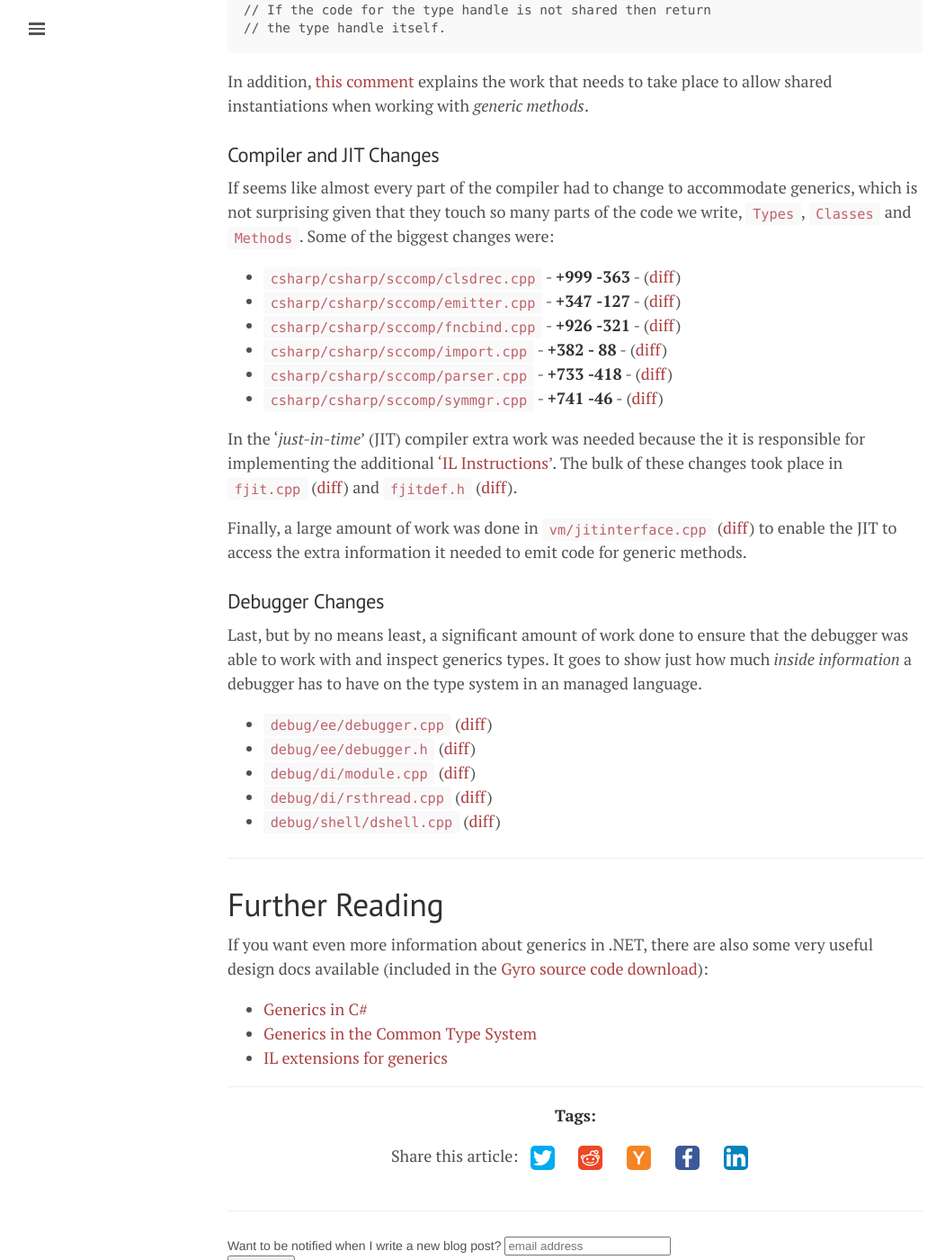
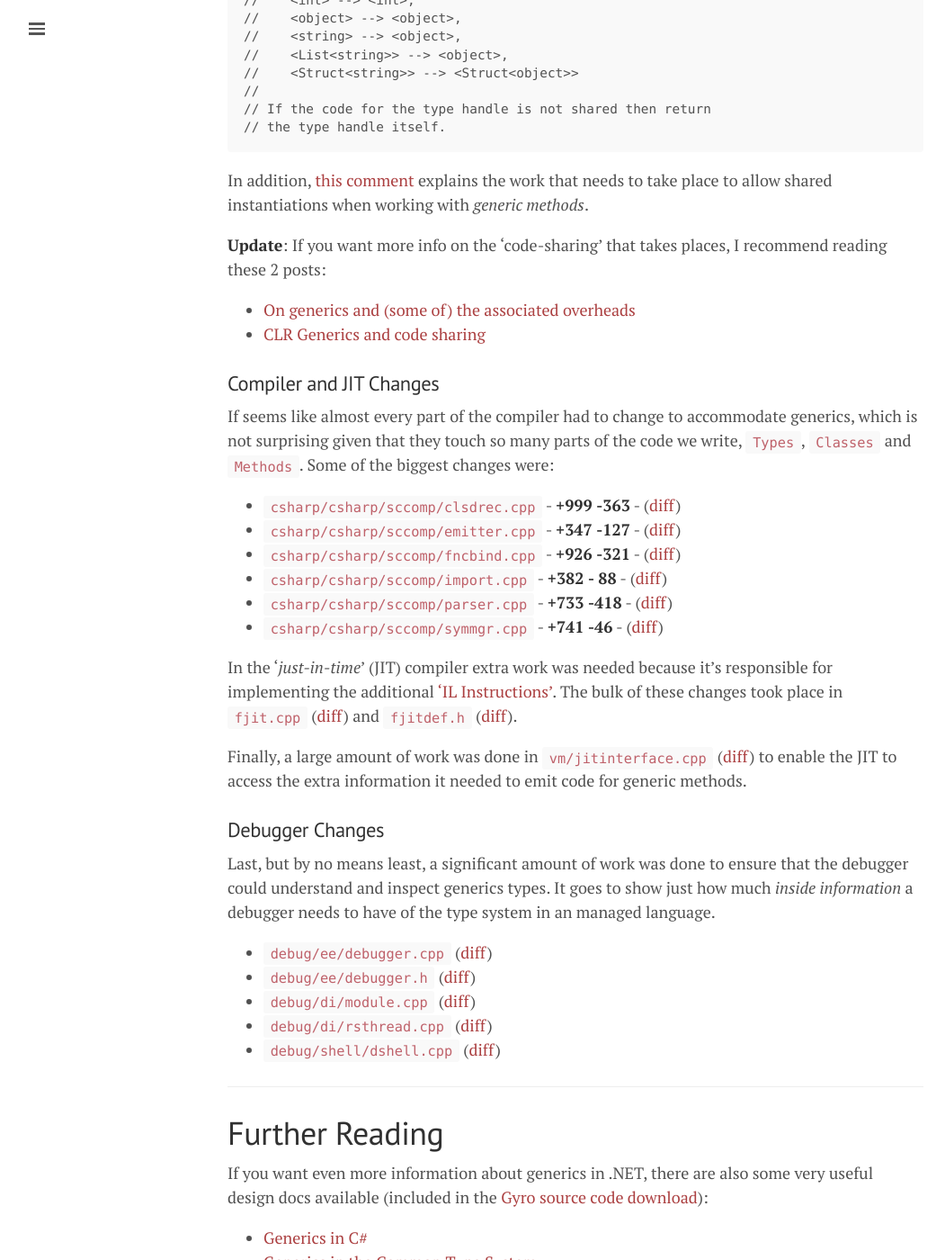
Before and after one commit to mattwarren/mattwarren.github.io, a Jekyll site: the page built from _posts/2018-03-02-How-generics-were-added-to-.NET.md, in a window 1280 px wide and 1400 px high, scrolled down 6871 px. Shown: the whole window at 90% size, without its empty margins (0-1051 px from the left). Built offline with Jekyll 4.4.1, drawn with Linux system fonts in a browser that asks for light colours; nearby versions of some CDN libraries; comment, search, counter and statistics services are not loaded; some of the changed text lies outside the part shown.

Commit message:
Added HN and /r/pgoramming links

```diff
--- a/_posts/2018-03-02-How-generics-were-added-to-.NET.md
+++ b/_posts/2018-03-02-How-generics-were-added-to-.NET.md
@@ -4,6 +4,10 @@
 comments: false
 codeproject: false
 ---
+
+Discuss this post on [HackerNews](https://news.ycombinator.com/item?id=16525244) and [/r/programming](https://www.reddit.com/r/programming/comments/81ih8t/how_generics_were_added_to_net/)
+
+----
 
 Before we dive into the technical details, let's start with a quick history lesson, courtesy of [Don Syme](https://www.microsoft.com/en-us/research/people/dsyme/) who worked on adding generics to .NET and then went on to [design and implement F#](http://fsharp.org), which is a pretty impressive set of achievements!!
 
@@ -170,7 +174,7 @@
 
 ### Bytecode or 'Intermediate Language' (IL) changes
 
-The main place that the implementation of generics in the CLR differs from the JVM is that they are ['fully reified' instead of using 'type erasure'](http://www.jprl.com/Blog/archive/development/2007/Aug-31.html), this was possible because the CLR designers were willing to break backwards compatibility, whereas the JVM had been around longer so I assume that this was a much less appealing option. For more discussion on this issue see [Erasure vs reification](http://beust.com/weblog/2011/07/29/erasure-vs-reification/) and [Reified Generics for Java](http://gafter.blogspot.co.uk/2006/11/reified-generics-for-java.html).
+The main place that the implementation of generics in the CLR differs from the JVM is that they are ['fully reified' instead of using 'type erasure'](http://www.jprl.com/Blog/archive/development/2007/Aug-31.html), this was possible because the CLR designers were willing to break backwards compatibility, whereas the JVM had been around longer so I assume that this was a much less appealing option. For more discussion on this issue see [Erasure vs reification](http://beust.com/weblog/2011/07/29/erasure-vs-reification/) and [Reified Generics for Java](http://gafter.blogspot.co.uk/2006/11/reified-generics-for-java.html). **Update**: this [HackerNews discussion](https://news.ycombinator.com/item?id=14584359) is also worth a read.
 
 The specific changes made to the .NET Intermediate Language (IL) op-codes can be seen in the `inc/opcode.def` ([diff](https://github.com/mattwarren/GenericsInDotNet/commit/2714ccac6f18f0f6ff885567b90484013b31e007?w=1#diff-91e0675d515fc426f84d4e6465ad7f2d)), in essence the following 3 instructions were added
 
@@ -219,6 +223,11 @@
 
 In addition, [this comment](https://github.com/mattwarren/GenericsInDotNet/blob/2714ccac6f18f0f6ff885567b90484013b31e007/vm/genmeth.cpp#L34-L83) explains the work that needs to take place to allow shared instantiations when working with *generic methods*.
 
+**Update**: If you want more info on the 'code-sharing' that takes places, I recommend reading these 2 posts:
+
+- [On generics and (some of) the associated overheads](http://joeduffyblog.com/2011/10/23/on-generics-and-some-of-the-associated-overheads/)
+- [CLR Generics and code sharing](https://blogs.msdn.microsoft.com/joelpob/2004/11/17/clr-generics-and-code-sharing/)
+
 ### Compiler and JIT Changes
 
 If seems like almost every part of the compiler had to change to accommodate generics, which is not surprising given that they touch so many parts of the code we write, `Types`, `Classes` and `Methods`. Some of the biggest changes were:
@@ -230,13 +239,13 @@
 - `csharp/csharp/sccomp/parser.cpp` - **+733 -418** - ([diff](https://github.com/mattwarren/GenericsInDotNet/commit/2714ccac6f18f0f6ff885567b90484013b31e007#diff-a096d9aee517403abfd5c9171ee7ee9c))
 - `csharp/csharp/sccomp/symmgr.cpp` - **+741 -46** - ([diff](https://github.com/mattwarren/GenericsInDotNet/commit/2714ccac6f18f0f6ff885567b90484013b31e007#diff-aa4f38f96ad3a77d5b09b8a991aa6cb8))
 
-In the '*just-in-time*' (JIT) compiler extra work was needed because the it is responsible for implementing the additional ['IL Instructions'](#bytecode-or-intermediate-language-il-changes). The bulk of these changes took place in  `fjit.cpp` ([diff](https://github.com/mattwarren/GenericsInDotNet/commit/2714ccac6f18f0f6ff885567b90484013b31e007#diff-9f6e7a75bd6b1a7a0cdd5e8035890206)) and `fjitdef.h` ([diff](https://github.com/mattwarren/GenericsInDotNet/commit/2714ccac6f18f0f6ff885567b90484013b31e007#diff-ddf200851d7fc0eb14bf1f64403cfae7)).
+In the '*just-in-time*' (JIT) compiler extra work was needed because it's responsible for implementing the additional ['IL Instructions'](#bytecode-or-intermediate-language-il-changes). The bulk of these changes took place in  `fjit.cpp` ([diff](https://github.com/mattwarren/GenericsInDotNet/commit/2714ccac6f18f0f6ff885567b90484013b31e007#diff-9f6e7a75bd6b1a7a0cdd5e8035890206)) and `fjitdef.h` ([diff](https://github.com/mattwarren/GenericsInDotNet/commit/2714ccac6f18f0f6ff885567b90484013b31e007#diff-ddf200851d7fc0eb14bf1f64403cfae7)).
 
 Finally, a large amount of work was done in `vm/jitinterface.cpp` ([diff](https://github.com/mattwarren/GenericsInDotNet/commit/2714ccac6f18f0f6ff885567b90484013b31e007#diff-fea4cf9500609e43a8069a1dcfa43b71)) to enable the JIT to access the extra information it needed to emit code for generic methods.
 
 ### Debugger Changes
 
-Last, but by no means least, a significant amount of work done to ensure that the debugger was able to work with and inspect generics types. It goes to show just how much *inside information* a debugger has to have on the type system in an managed language.
+Last, but by no means least, a significant amount of work was done to ensure that the debugger could understand and inspect generics types. It goes to show just how much *inside information* a debugger needs to have of the type system in an managed language.
 
 - `debug/ee/debugger.cpp` ([diff](https://github.com/mattwarren/GenericsInDotNet/commit/2714ccac6f18f0f6ff885567b90484013b31e007#diff-13c4c633f56c04ff5faf6dce22560847))
 - `debug/ee/debugger.h` ([diff](https://github.com/mattwarren/GenericsInDotNet/commit/2714ccac6f18f0f6ff885567b90484013b31e007#diff-f89efe7b1a060b67715d76a176830017))
```
Also changed, not shown: _posts/2017-12-31-A-look-back-at-2017.md (+1 -1 lines).
